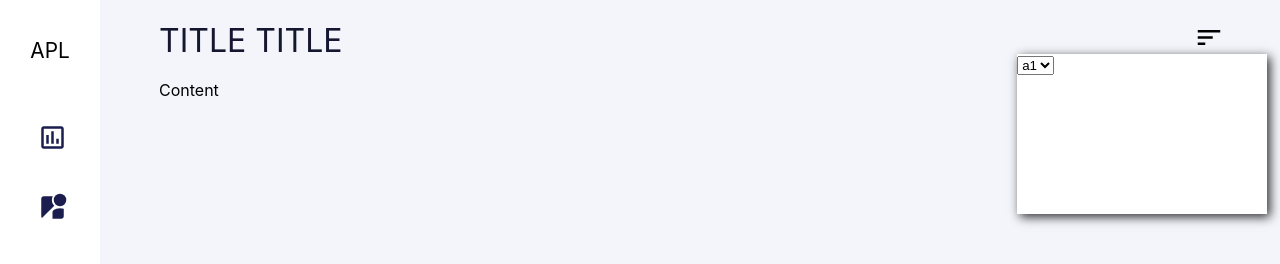
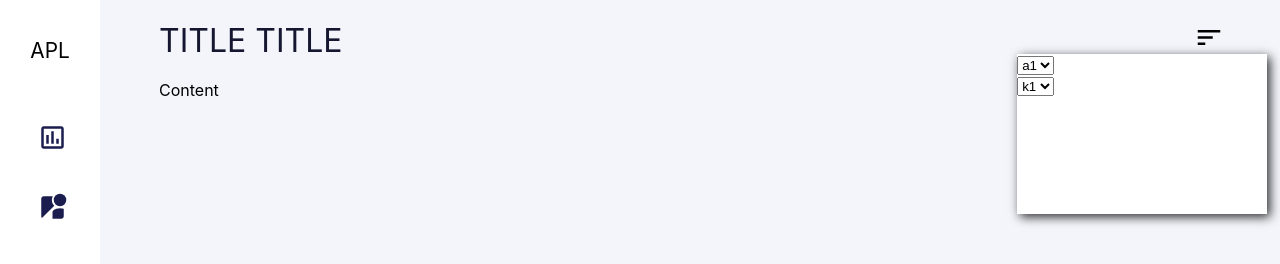
Before and after one commit to SyperOlao/APL, a React (Create React App) app: page / in a window 1280 px wide. Shown: the top 264 px of the page. Built offline with nearby package versions, Linux system fonts and the light colour scheme.

Commit message:
filters refactoring

```diff
--- a/src/Dashboard/Dashboard.tsx
+++ b/src/Dashboard/Dashboard.tsx
@@ -5,6 +5,7 @@ import {MenuBar} from "./MenuBar/MenuBar";
 
 
 export const Dashboard = (): JSX.Element => {
+
     return (
         <div className="container">
             <div className="wrapper">
--- a/src/Dashboard/Filters/Filters.tsx
+++ b/src/Dashboard/Filters/Filters.tsx
@@ -1,26 +1,37 @@
 import {Sort} from '@material-ui/icons';
-import {ChangeEvent, useEffect, useState} from "react";
+import {ChangeEvent, useEffect, useImperativeHandle, useState} from "react";
 import {DropDownList} from "./FiltersComponents/DropDownList/DropDownList";
 import {IFilterData} from "../Interfaces/Interfaces";
+import {IFilterComponent} from "./FiltersComponents/IFilterComponent";
+import {AFilterComponent} from "./FiltersComponents/AFilterComponent";
 
 const filterData: IFilterData[] = [
     {label: 'a1', value: 'b1'},
     {label: 'a2', value: 'b2'},
     {label: 'a3', value: 'b3'},
+    {label: 'a4', value: 'b4'},
 ];
+
+const filterData1: IFilterData[] = [
+    {label: 'k1', value: 'r1'},
+    {label: 'k2', value: 'r2'},
+    {label: 'k3', value: 'r3'},
+    {label: 'k4', value: 'r4'},
+];
+
+const firstFilter = new DropDownList(filterData, "first");
+const firstFilter2 = new DropDownList(filterData1, "first1");
+
 
 export const Filters = (): JSX.Element => {
     const [showFilter, setShowFilter] = useState(true);
-    const [b, sb] = useState('a1');
+    const filters: AFilterComponent[] = [firstFilter, firstFilter2];
     const changeShowFilter = (): void => {
         setShowFilter(!showFilter);
     }
-
-    const firstFilter = new DropDownList(filterData, "first");
-    firstFilter.setState(sb);
-    useEffect(()=>{
-        console.log(firstFilter.name, firstFilter.getCurrentValue());
-    }, [b])
+    const [s, ds]= useState();
+    console.log(filters[0].name, ": ", filters[0].getCurrentValue());
+    console.log(filters[1].name, ": ", filters[1].getCurrentValue());
 
 
     return (
@@ -30,7 +41,7 @@ export const Filters = (): JSX.Element => {
             </div>
 
             <div className={`${showFilter ? "filterOpen" : "filterClose "} filter__container`}>
-                {firstFilter.render()}
+                {filters.map((filter,i)=>filter.render(i))}
             </div>
 
         </div>
--- a/src/Dashboard/Filters/FiltersComponents/AFilterComponent.ts
+++ b/src/Dashboard/Filters/FiltersComponents/AFilterComponent.ts
@@ -8,6 +8,7 @@ export abstract class AFilterComponent implements IFilterComponent {
     private _title: string;
     private _name: string;
 
+
     public constructor(filterData: IFilterData[], name: string, condition = true, title="") {
         this._filterData = filterData;
         this._condition = condition;
@@ -15,11 +16,14 @@ export abstract class AFilterComponent implements IFilterComponent {
         this._currentValue = this.filterData[0].value.toString();
         this._title = title;
 
+
     }
 
     public getCurrentValue(): string {
         return this._currentValue;
     }
+
+
 
     public setCurrentValue(value: string) {
         const newFilter = this._filterData.findIndex(filter => filter.value === value);
@@ -30,7 +34,7 @@ export abstract class AFilterComponent implements IFilterComponent {
         }
     }
 
-    abstract render(): JSX.Element;
+    abstract render(key: number): JSX.Element;
 
     public get filterData(): IFilterData[] {
         return this._filterData;
--- a/src/Dashboard/Filters/FiltersComponents/DropDownList/DropDownList.tsx
+++ b/src/Dashboard/Filters/FiltersComponents/DropDownList/DropDownList.tsx
@@ -1,6 +1,6 @@
 import {IFilterData} from "../../../Interfaces/Interfaces";
 import {AFilterComponent} from "../AFilterComponent";
-import React, {ChangeEvent, Dispatch, SetStateAction, useState} from "react";
+import React, {ChangeEvent} from "react";
 
 export class DropDownList extends AFilterComponent {
 
@@ -8,46 +8,27 @@ export class DropDownList extends AFilterComponent {
         this.setCurrentValue(event.target.value);
     }
 
-    public setOnChange(func: (event: ChangeEvent<HTMLSelectElement>) => void) {
-        this.onChange = func;
-    }
-
-    public setState = (set: Dispatch<SetStateAction<string>>) => {
-        this.onChange = (event: ChangeEvent<HTMLSelectElement>) => {
-            set(event.target.value);
-        }
-    }
-
-    public render(): JSX.Element {
-        return <DropDownListComponent data={this.filterData} currentValue={this.getCurrentValue()}
-                                      setCurrentValue={this.setCurrentValue.bind(this)}
+    public render(key=0): JSX.Element {
+        return <DropDownListComponent data={this.filterData} key={key} currentValue={this.getCurrentValue()}
                                       onChange={this.onChange.bind(this)} condition={this.condition}
                                       title={this.title}/>
     }
 
 }
 
-
 const DropDownListComponent = (props: {
     data: IFilterData[],
     currentValue: string,
     title: string,
     condition: boolean,
-    setCurrentValue: (value: string) => void,
     onChange: (event: ChangeEvent<HTMLSelectElement>) => void
 }): JSX.Element => {
-    const {data, currentValue, title, condition, setCurrentValue, onChange} = props;
-    const [a, sA] = useState('b1');
-    setCurrentValue(a);
-    const onChange1 = (event: ChangeEvent<HTMLSelectElement>): void => {
-        onChange(event);
-        sA(event.target.value);
-    }
+    const {data, currentValue, title, condition, onChange} = props;
     return (
         <>
             {condition && <div>
                 <label>{title}</label>
-                <select onChange={onChange1} defaultValue={currentValue}>
+                <select onChange={onChange} defaultValue={currentValue}>
                     {data.map((option, i) =>
                         <option key={`${option.value}_${i}`} value={option.value}>
                             {option.label}
--- a/src/Dashboard/Filters/FiltersComponents/IFilterComponent.ts
+++ b/src/Dashboard/Filters/FiltersComponents/IFilterComponent.ts
@@ -1,4 +1,5 @@
-export interface IFilterComponent{
-    render(): JSX.Element;
+export interface IFilterComponent {
+    render(key: number): JSX.Element;
+
     getCurrentValue(): string;
 }
--- a/src/store/actions/actionCreators.ts
+++ b/src/store/actions/actionCreators.ts
@@ -0,0 +1,6 @@
+import {DROP_DOWN_LIST} from "./actionsTypes";
+
+export const firstActionCreator = (value: string | number) => ({
+    type: DROP_DOWN_LIST,
+    first: value,
+})
--- a/src/store/actions/actionsTypes.ts
+++ b/src/store/actions/actionsTypes.ts
@@ -0,0 +1 @@
+export const DROP_DOWN_LIST = 'DROP_DOWN_LIST';
--- a/src/store/reducers/Types.ts
+++ b/src/store/reducers/Types.ts
@@ -1,6 +1,7 @@
-import { AnyAction } from "redux";
+import {AnyAction} from "redux";
+
 export type State = {
-    reducerA: number;
+    [state: string]: number | string | undefined;
 };
 export type StateInput = Partial<State>;
 
--- a/src/store/reducers/filter/filterReducer.ts
+++ b/src/store/reducers/filter/filterReducer.ts
@@ -1,8 +1,8 @@
-import {StateInput} from "../Types";
+import {State, StateInput} from "../Types";
 import {AnyAction} from "redux";
 
-const initialState = {
-
+const initialState: State = {
+    first1: 'b3',
 }
 
 
```
